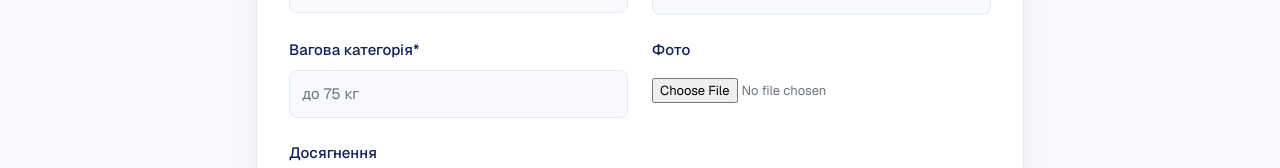
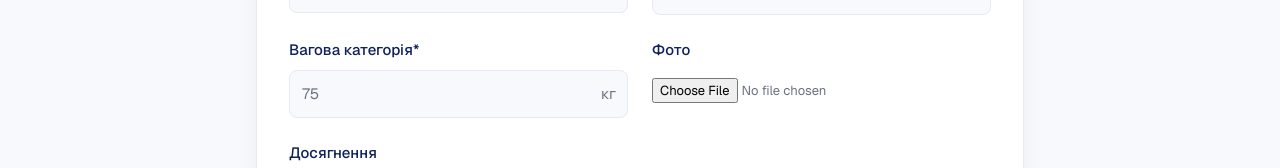
Before and after one commit to sshhsa/cadet-force-frontend, a Next.js app: page /athletes/new in a window 1280 px wide. Shown: the part 543-711 px from the top of the page. Built offline with nearby package versions, Linux system fonts and the light colour scheme; no server answers; sample sign-in values are in the browser's storage.

Commit message:
feat: make weight category numeric with кг suffix, min 40 step 0.5

```diff
--- a/components/AthleteCard/AthleteCard.tsx
+++ b/components/AthleteCard/AthleteCard.tsx
@@ -2,6 +2,7 @@ import AthleteActions from '@/components/AthleteActions/AthleteActions';
 import AthleteAvatar from '@/components/AthleteAvatar/AthleteAvatar';
 import { SPORT_LABELS } from '@/lib/constants/sports';
 import { formatDate } from '@/lib/utils/formatDate';
+import { formatWeight } from '@/lib/utils/weight';
 import type { Athlete } from '@/types/athlete';
 
 import css from './AthleteCard.module.css';
@@ -62,7 +63,7 @@ export default function AthleteCard({ athlete }: AthleteCardProps) {
             <use href="/sprite.svg#icon-weight" />
           </svg>
           <span className={css.label}>Вагова категорія:</span>
-          <span className={css.value}>{athlete.weightCategory || '—'}</span>
+          <span className={css.value}>{formatWeight(athlete.weightCategory)}</span>
         </div>
       </div>
 
--- a/components/AthleteForm/AthleteForm.module.css
+++ b/components/AthleteForm/AthleteForm.module.css
@@ -83,6 +83,24 @@
   color: var(--color-error);
 }
 
+.suffixField {
+  position: relative;
+}
+
+.suffixField .input {
+  padding-right: calc(var(--space-8) + var(--space-2));
+}
+
+.suffix {
+  position: absolute;
+  top: 50%;
+  right: var(--space-3);
+  transform: translateY(-50%);
+  font-size: var(--fs-text-regular);
+  color: var(--color-text-muted);
+  pointer-events: none;
+}
+
 .currentAvatar {
   display: flex;
   align-items: center;
--- a/components/AthleteForm/AthleteForm.tsx
+++ b/components/AthleteForm/AthleteForm.tsx
@@ -14,6 +14,7 @@ import { useCreateAthlete } from '@/lib/hooks/useCreateAthlete';
 import { useUpdateAthlete } from '@/lib/hooks/useUpdateAthlete';
 import { SPORTS, SPORT_LABELS } from '@/lib/constants/sports';
 import { toDateInputValue } from '@/lib/utils/formatDate';
+import { parseWeightValue } from '@/lib/utils/weight';
 import type { Athlete, CreateAthletePayload, Sport } from '@/types/athlete';
 
 import css from './AthleteForm.module.css';
@@ -27,7 +28,7 @@ interface AthleteFormValues {
   sport: Sport | '';
   rank: string;
   birthDate: string;
-  weightCategory: string;
+  weightCategory: number | '';
   achievements: string;
 }
 
@@ -40,7 +41,7 @@ const getInitialValues = (athlete?: Athlete): AthleteFormValues =>
         sport: athlete.sport,
         rank: athlete.rank,
         birthDate: toDateInputValue(athlete.birthDate),
-        weightCategory: athlete.weightCategory ?? '',
+        weightCategory: parseWeightValue(athlete.weightCategory),
         achievements: athlete.achievements,
       }
     : {
@@ -71,7 +72,15 @@ const schema = Yup.object({
     .typeError("Обов'язкове поле")
     .max(new Date(), 'Дата народження не може бути в майбутньому')
     .required("Обов'язкове поле"),
-  weightCategory: Yup.string().trim().required("Обов'язкове поле"),
+  weightCategory: Yup.number()
+    .typeError('Введіть число')
+    .min(40, 'Вага не може бути меншою за 40 кг')
+    .test(
+      'is-half-step',
+      'Вага має бути кратною 0.5 (наприклад, 40, 40.5, 41)',
+      (value) => value === undefined || Number.isInteger(value * 2),
+    )
+    .required("Обов'язкове поле"),
   achievements: Yup.string().trim(),
 });
 
@@ -106,7 +115,7 @@ export default function AthleteForm({ athlete }: AthleteFormProps) {
         sport: values.sport as Sport,
         rank: values.rank.trim(),
         birthDate: values.birthDate,
-        weightCategory: values.weightCategory.trim(),
+        weightCategory: `${values.weightCategory} кг`,
         achievements: values.achievements.trim(),
       };
 
@@ -250,14 +259,19 @@ export default function AthleteForm({ athlete }: AthleteFormProps) {
               <label className={css.label} htmlFor="athlete-weightCategory">
                 Вагова категорія*
               </label>
+              <div className={css.suffixField}>
                 <Field
                   id="athlete-weightCategory"
                   name="weightCategory"
-                type="text"
-                placeholder="до 75 кг"
+                  type="number"
+                  min="40"
+                  step="0.5"
+                  placeholder="75"
                   className={css.input}
                   aria-invalid={Boolean(touched.weightCategory && errors.weightCategory)}
                 />
+                <span className={css.suffix}>кг</span>
+              </div>
               <ErrorMessage
                 name="weightCategory"
                 component="span"
--- a/components/AthleteTable/AthleteTable.tsx
+++ b/components/AthleteTable/AthleteTable.tsx
@@ -2,6 +2,7 @@ import AthleteActions from '@/components/AthleteActions/AthleteActions';
 import AthleteAvatar from '@/components/AthleteAvatar/AthleteAvatar';
 import { SPORT_LABELS } from '@/lib/constants/sports';
 import { formatDate } from '@/lib/utils/formatDate';
+import { formatWeight } from '@/lib/utils/weight';
 import type { Athlete } from '@/types/athlete';
 
 import css from './AthleteTable.module.css';
@@ -40,7 +41,7 @@ export default function AthleteTable({ athletes }: AthleteTableProps) {
               <td>{SPORT_LABELS[athlete.sport]}</td>
               <td>{athlete.rank}</td>
               <td>{formatDate(athlete.birthDate)}</td>
-              <td>{athlete.weightCategory || '—'}</td>
+              <td>{formatWeight(athlete.weightCategory)}</td>
               <td>{athlete.achievements || '—'}</td>
               <td>
                 <AthleteActions athlete={athlete} />
--- /dev/null
+++ b/lib/utils/weight.ts
@@ -0,0 +1,21 @@
+/**
+ * Витягує число з рядка вагової категорії (працює і зі старими значеннями
+ * на кшталт "до 75", "86+", "75 кг", і з новими "75 кг"). Повертає '' якщо
+ * число не знайдено (порожнє поле).
+ */
+export const parseWeightValue = (
+  weightCategory: string | null | undefined,
+): number | '' => {
+  if (!weightCategory) return '';
+
+  const match = weightCategory.match(/\d+(\.\d+)?/);
+  return match ? Number(match[0]) : '';
+};
+
+/** Формат для показу користувачу: 75 -> "75 кг", "75 кг" -> "75 кг", null -> "—" */
+export const formatWeight = (weightCategory: string | null | undefined): string => {
+  if (!weightCategory) return '—';
+
+  const trimmed = weightCategory.trim();
+  return /кг\s*$/i.test(trimmed) ? trimmed : `${trimmed} кг`;
+};
```
Lines whose indentation alone changed are shown as unchanged.
